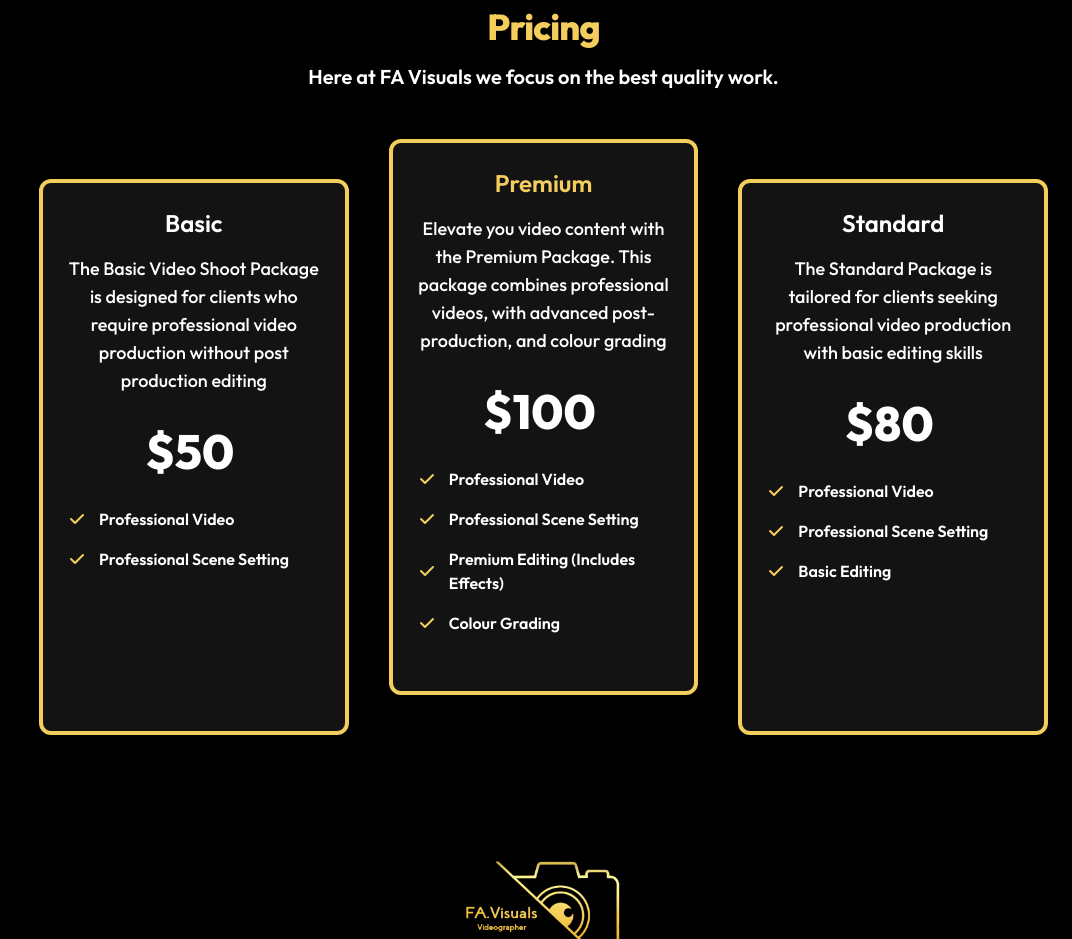
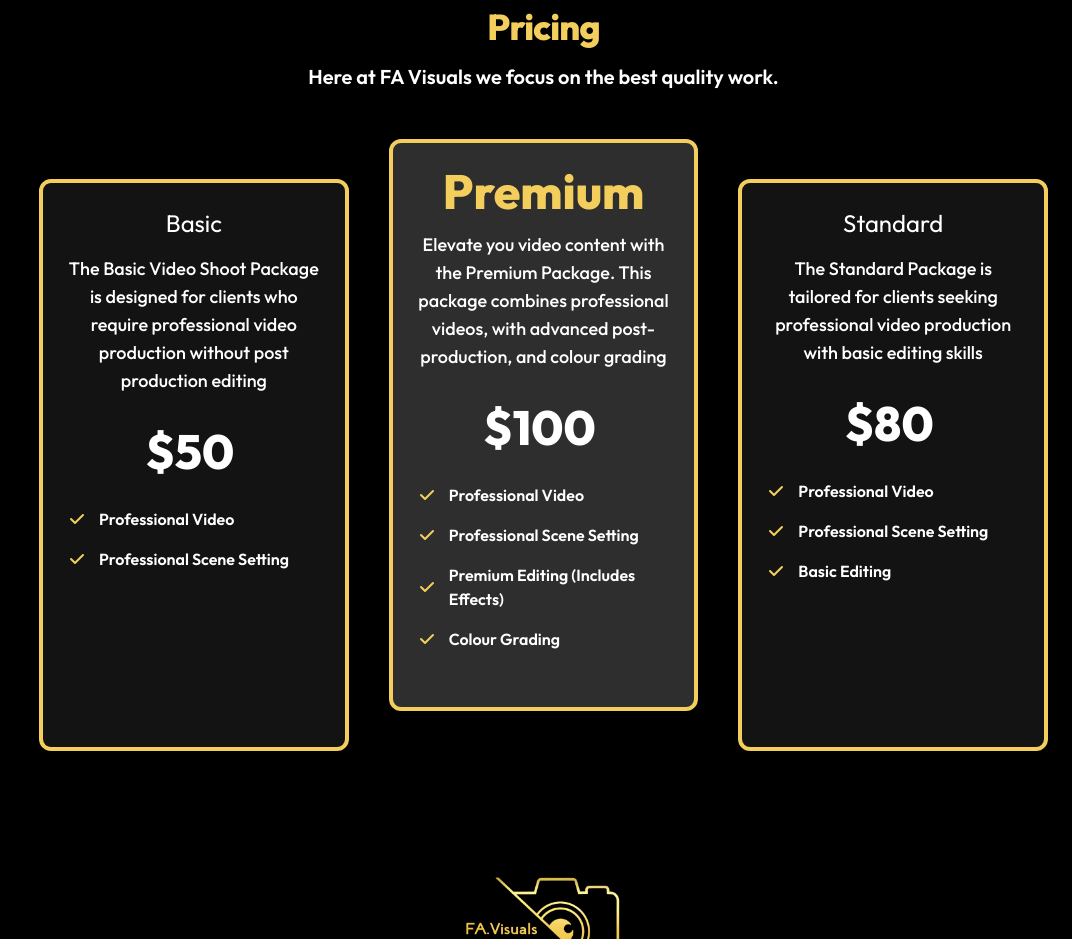
Before and after one commit to shamsharoon/FAVISUALS, a React (Vite) app: page / in a window 1280 px wide. Shown: the part 3540-4479 px from the top of the page, without its empty margins (208-1280 px from the left). Built offline with nearby package versions, Linux system fonts and the light colour scheme.

Commit message:
autoplay

```diff
--- a/src/components/Hero.jsx
+++ b/src/components/Hero.jsx
@@ -116,22 +116,17 @@ function Hero() {
           </h1>
           {showStartText && (
             <p className="absolute lg:bottom-32 bottom-44 text-md font-bold lg:hidden flex justify-center w-full">
-              <button className="button-34" role="button" onClick={handlePlayVideo}>Start Video</button>
             </p>
           )}
           {showFerdawsText && (
             <p className="absolute lg:bottom-32 bottom-44 text-md font-extrabold lg:hidden flex justify-center w-full">
-              <button className="button-34" role="button" onClick={handleBookNowClick}>Book Now</button>
             </p>
           )}
-          <p className="absolute lg:bottom-56 bottom-44 text-md font-extrabold lg:flex hidden justify-center w-full">
+          <p className="absolute lg:bottom-56 bottom-44 text-md font-extrabold flex justify-center w-full">
             <button className="button-34" role="button" onClick={handleBookNowClick}>Book Now</button>
           </p>
-          <div className="absolute lg:bottom-40 bottom-28 flex justify-center w-full">
-            <svg className="w-12 h-12 animate-bounce text-primary" fill="none" stroke="currentColor" strokeWidth="2" viewBox="0 0 24 24" xmlns="http://www.w3.org/2000/svg">
-              <path strokeLinecap="round" strokeLinejoin="round" d="M19 9l-7 7-7-7"></path>
-            </svg>
-          </div>
+
+
         </div>
       </div>
     </div>
--- a/src/components/Pricing.jsx
+++ b/src/components/Pricing.jsx
@@ -12,7 +12,7 @@ const pricingData = [
     ],
     buttonText: 'Get started',
     buttonLink: '#',
-    bgClass: 'bg-[#5E5E5E]',
+    bgClass: 'bg-[#131313]',
     textColor: 'text-white',
     titleColor: 'text-white',
     translateY: 'lg:translate-y-[40px]'
@@ -29,9 +29,9 @@ const pricingData = [
     ],
     buttonText: 'Get started',
     buttonLink: '#',
-    bgClass: 'bg-[#5E5E5E]',
+    bgClass: 'bg-[#2E2E2F]',
     textColor: 'text-white',
-    titleColor: 'text-primary',
+    titleColor: 'text-primary text-5xl font-extrabold',
     translateY: 'lg:translate-y-[0px]'
   },
   {
@@ -45,7 +45,7 @@ const pricingData = [
     ],
     buttonText: 'Get started',
     buttonLink: '#',
-    bgClass: 'bg-[#5E5E5E]',
+    bgClass: 'bg-[#131313]',
     textColor: 'text-white',
     titleColor: 'text-white',
     translateY: 'lg:translate-y-[40px]'
@@ -63,8 +63,8 @@ function Pricing() {
         <div className="space-y-8 lg:grid lg:grid-cols-3 sm:gap-6 xl:gap-10 lg:space-y-0">
           {/* Map over pricingData to render pricing cards */}
           {pricingData.map((item, index) => (
-            <div key={index} className={`flex flex-col p-6 mx-auto max-w-lg text-center text-gray-900 ${item.translateY} bg-[#131313] rounded-xl border-4 border-primary shadow`}>
-              <h3 className={`mb-4 text-2xl ${item.titleColor} font-semibold`}>{item.title}</h3>
+            <div key={index} className={`flex flex-col p-6 mx-auto max-w-lg text-center text-gray-900 ${item.translateY} ${item.bgClass} rounded-xl border-4 border-primary shadow`}>
+              <h3 className={`mb-4 text-2xl ${item.titleColor}`}>{item.title}</h3>
               <p className={`font-medium ${item.textColor} sm:text-lg`}>{item.description}</p>
               <div className="flex justify-center items-baseline my-8">
                 <span className="mr-2 text-5xl text-white font-extrabold">{item.price}</span>
--- a/src/components/ui/PortfolioGrid.jsx
+++ b/src/components/ui/PortfolioGrid.jsx
@@ -22,17 +22,6 @@ const videos = [
 ];
 
 function PortfolioGrid() {
-  const [playing, setPlaying] = useState({});
-
-  const handleVideoClick = (id) => {
-    const videoElement = document.getElementById(`video-${id}`);
-    if (playing[id]) {
-      videoElement.pause();
-    } else {
-      videoElement.play();
-    }
-    setPlaying((prev) => ({ ...prev, [id]: !prev[id] }));
-  };
 
   return (
     <div className="mx-10 py-5">
@@ -41,7 +30,6 @@ function PortfolioGrid() {
           <div
             key={video.id}
             className="relative w-full h-0 pb-[56.25%] border-2 border-primary rounded-xl cursor-pointer"
-            onClick={() => handleVideoClick(video.id)}
           >
             <video
               id={`video-${video.id}`}
@@ -49,6 +37,7 @@ function PortfolioGrid() {
               title={video.title}
               poster={video.poster}
               className="absolute top-0 left-0 w-full h-full rounded-xl"
+              autoPlay
               playsInline
               muted
               loop
```
